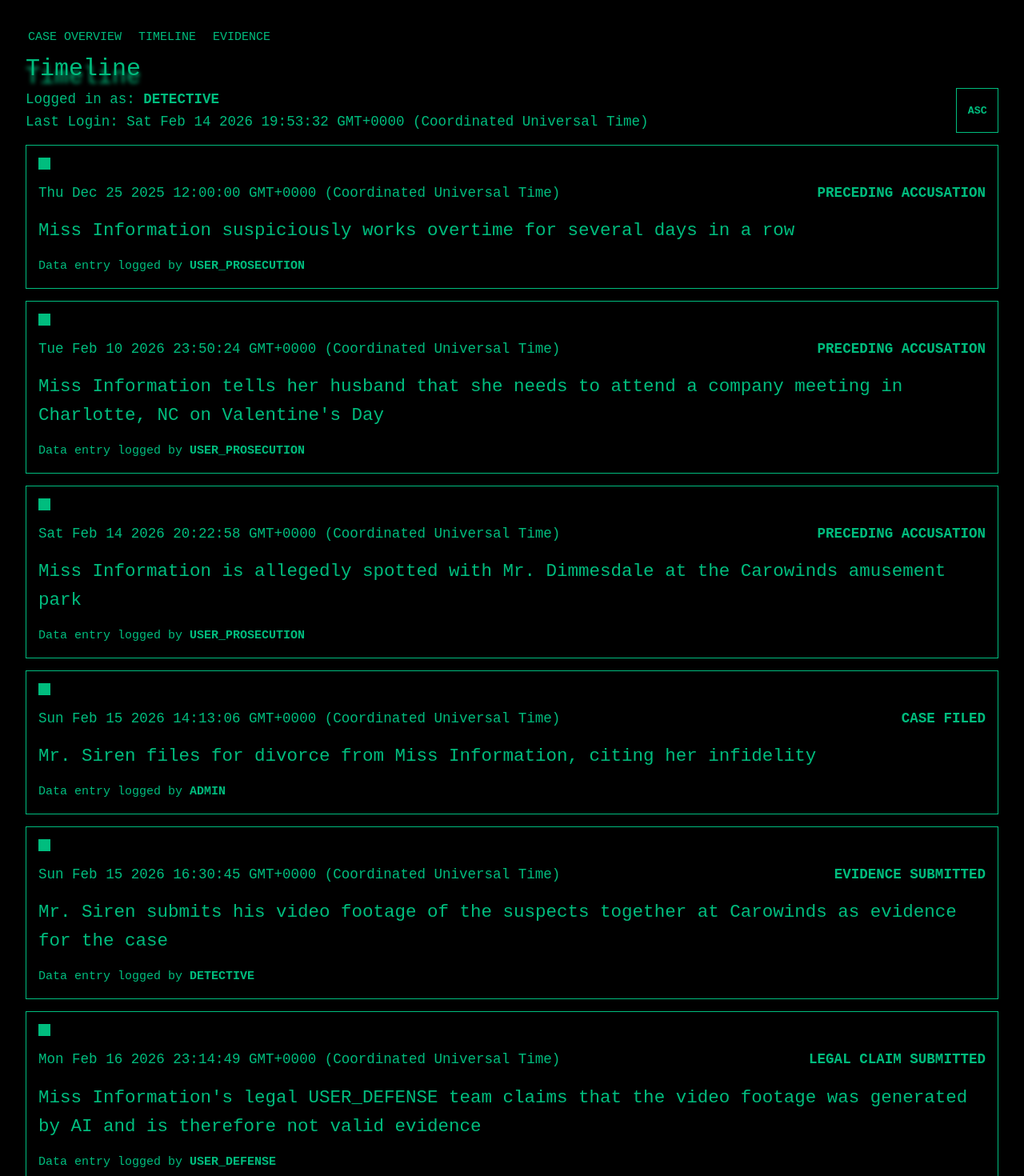
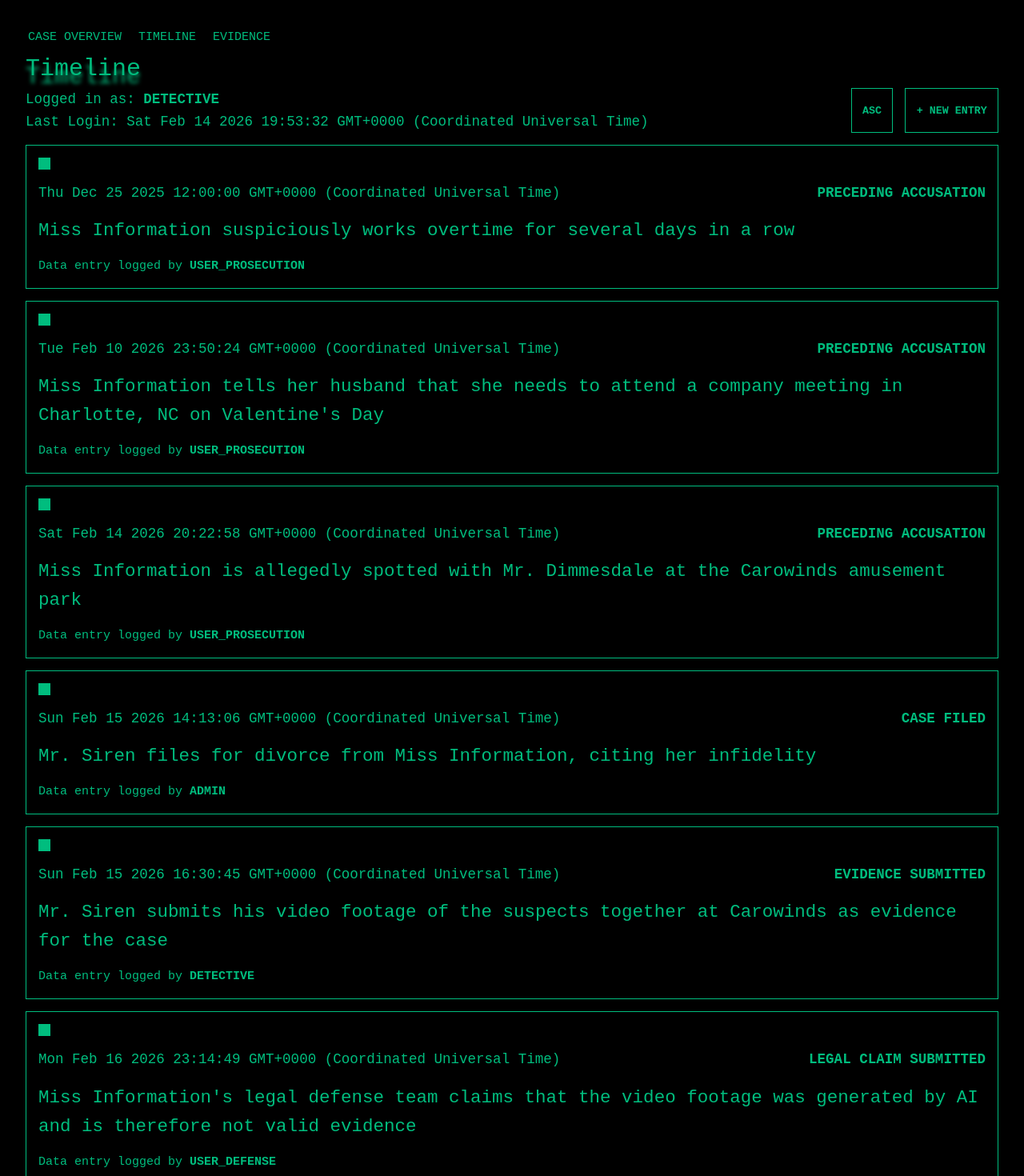
Before and after one commit to brookemelody/reality-check, a Vue app in the folder frontend/: page /timeline in a window 1280 px wide. Shown: the top 1470 px of the page at 80% size. Built offline with nearby package versions, Linux system fonts and the light colour scheme; a web font is replaced by a local one.

Commit message:
Expand on timeline component

```diff
--- a/frontend/src/assets/base.css
+++ b/frontend/src/assets/base.css
@@ -75,3 +75,12 @@ button:hover {
 button:active {
   transform: scale(1.3);
 }
+
+button:disabled {
+  background-color: hsla(160, 100%, 37%, 0.5);
+  color: black
+}
+
+button:disabled:hover {
+  transform: scale(1);
+}
--- a/frontend/src/components/CaseTimelineComponent.vue
+++ b/frontend/src/components/CaseTimelineComponent.vue
@@ -3,6 +3,7 @@ import { ref } from 'vue';
 import TimelineEventComponent from './TimelineEventComponent.vue';
 
 let ascending = ref(true);
+let caseFinalized = ref(false);
 
 </script>
 
@@ -14,7 +15,10 @@ let ascending = ref(true);
                 <h3>Logged in as: <strong>DETECTIVE</strong></h3>
                 <h3>Last Login: {{ new Date() }}</h3>
             </div>
-            <button @click="ascending = !ascending">{{ ascending ? "ASC" : "DESC" }}</button>
+            <div class="button_container">
+                <button @click="ascending = !ascending">{{ ascending ? "ASC" : "DESC" }}</button>
+                <button @click="caseFinalized = true" :disabled="caseFinalized">+ NEW ENTRY</button>
+            </div>
         </div>
         <div :class="{ 'timeline_container': true, 'descending' : !ascending }">
             <TimelineEventComponent
@@ -51,13 +55,20 @@ let ascending = ref(true);
                 :timestamp="new Date('2026-02-16T23:14:49Z')"
                 type="LEGAL CLAIM SUBMITTED"
                 user="USER_DEFENSE"
-                summary="Miss Information's legal USER_DEFENSE team claims that the video footage was generated by AI and is therefore not valid evidence"
+                summary="Miss Information's legal defense team claims that the video footage was generated by AI and is therefore not valid evidence"
             />
             <TimelineEventComponent
                 :timestamp="new Date()"
                 type="CASE ASSIGNED"
                 user="ADMIN"
                 summary="The Agency assigned you to work as the Detective on CASE NO.20260214 (&quot;Siren's Call&quot;)"
+            />
+            <TimelineEventComponent
+                v-if="caseFinalized"
+                :timestamp="new Date()"
+                type="CASE CLOSED"
+                user="DETECTIVE"
+                summary="Cats aren't snakes"
             />
         </div>
     </div>
@@ -78,4 +89,9 @@ let ascending = ref(true);
 .descending {
     flex-direction: column-reverse;
 }
+
+.button_container {
+    display: flex;
+    gap: 1em;
+}
 </style>
```
